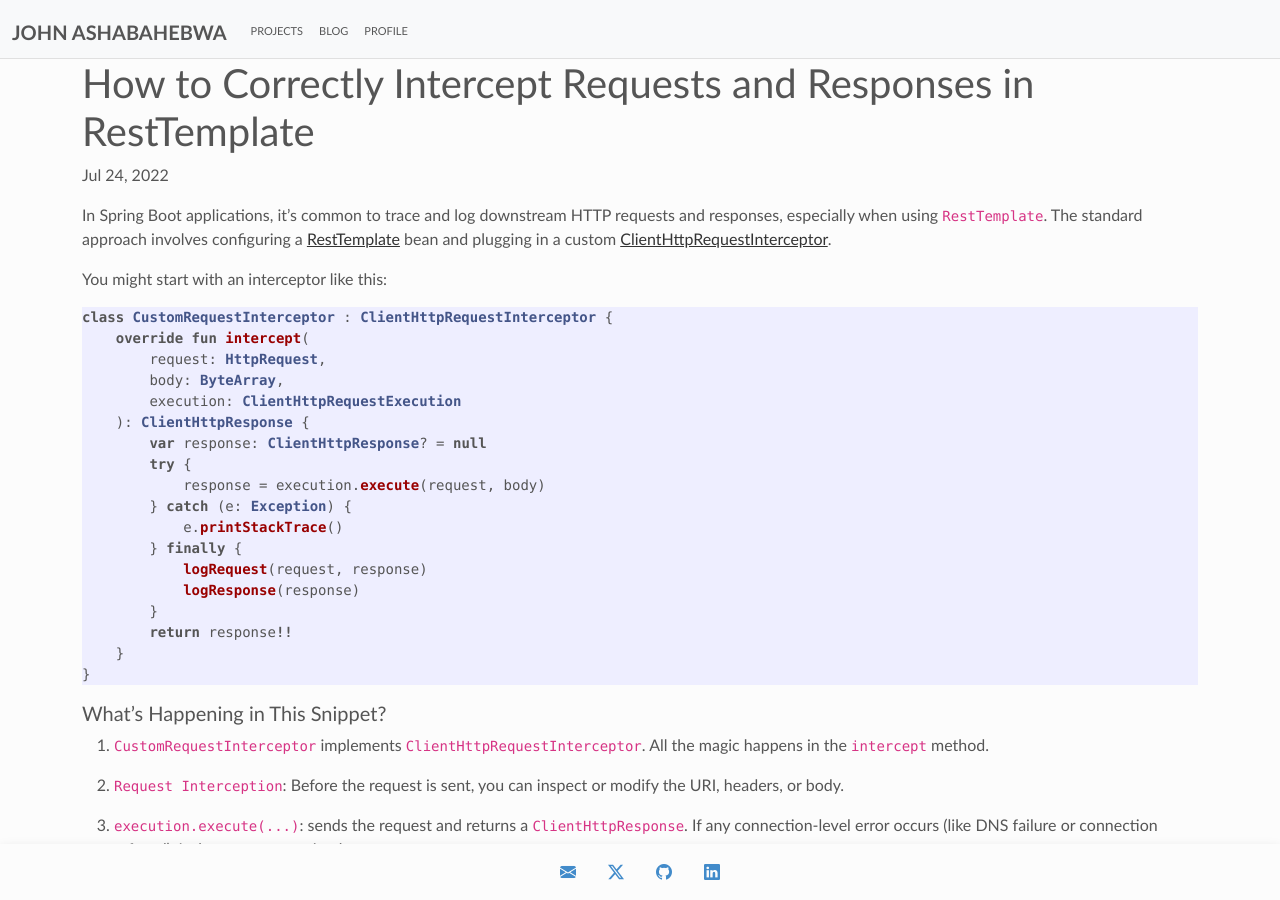
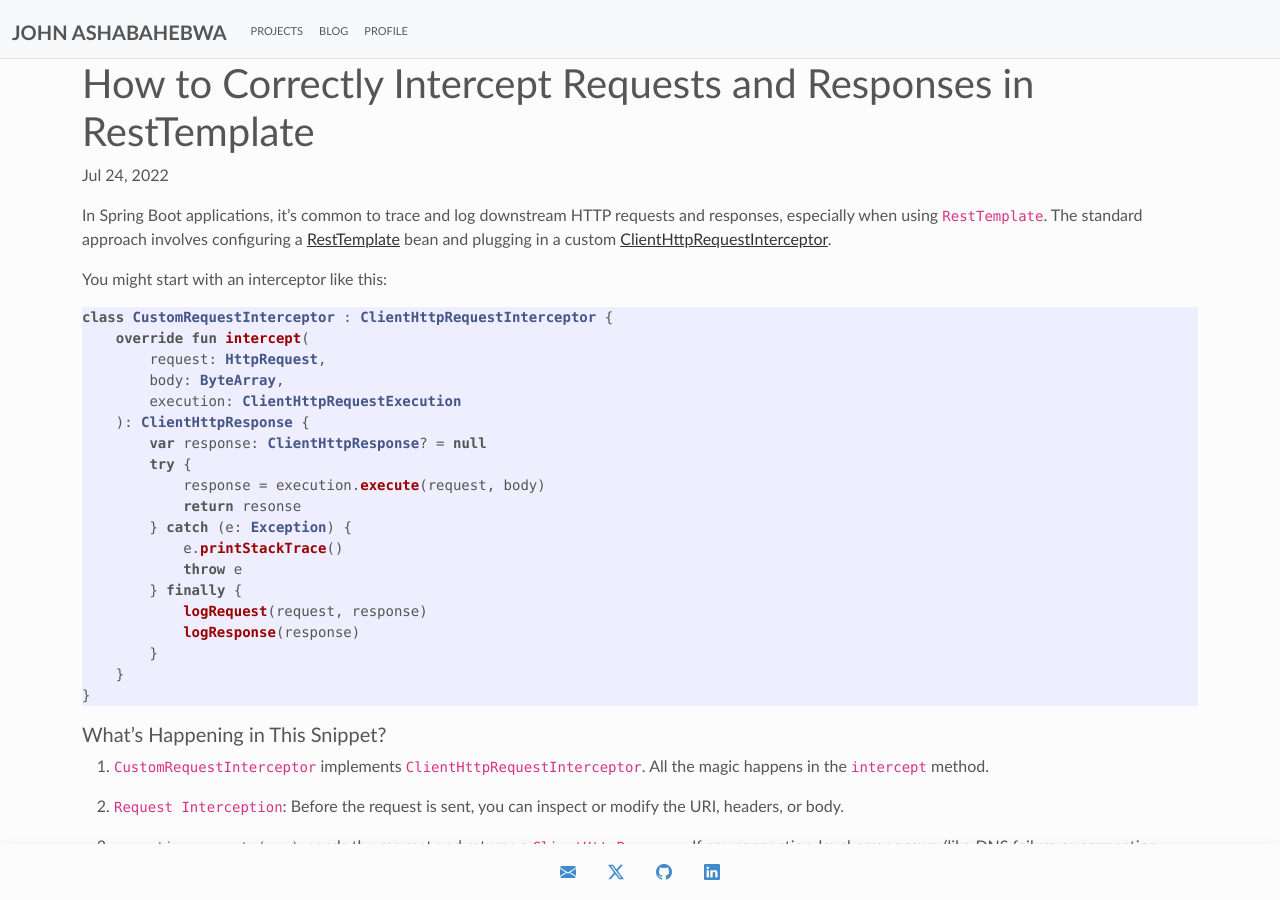
Before and after one commit to Ashaba/Ashaba.github.io, a Jekyll site: the page built from _posts/2022-07-24-interceptors-the-correct-way.md, in a window 1280 px wide and 900 px high. Built offline with Jekyll 4.4.1, drawn with Linux system fonts in a browser that asks for light colours; some of the changed text lies outside the part shown.

Commit message:
modify the intercept method in blog

````diff
--- a/_posts/2022-07-24-interceptors-the-correct-way.md
+++ b/_posts/2022-07-24-interceptors-the-correct-way.md
@@ -21,13 +21,14 @@ class CustomRequestInterceptor : ClientHttpRequestInterceptor {
         var response: ClientHttpResponse? = null
         try {
             response = execution.execute(request, body)
+            return resonse
         } catch (e: Exception) {
             e.printStackTrace()
+            throw e
         } finally {
             logRequest(request, response)
             logResponse(response)
         }
-        return response!!
     }
 }
 ```
@@ -86,15 +87,15 @@ override fun intercept(
 
     try {
         response = execution.execute(request, body)
+        return response
     } catch (e: Exception) {
         exception = e
         e.printStackTrace()
+        throw e
     } finally {
         logRequest(request, response)
         logResponse(response, exception)
     }
-
-    return response!!
 }
 ```
 
````
